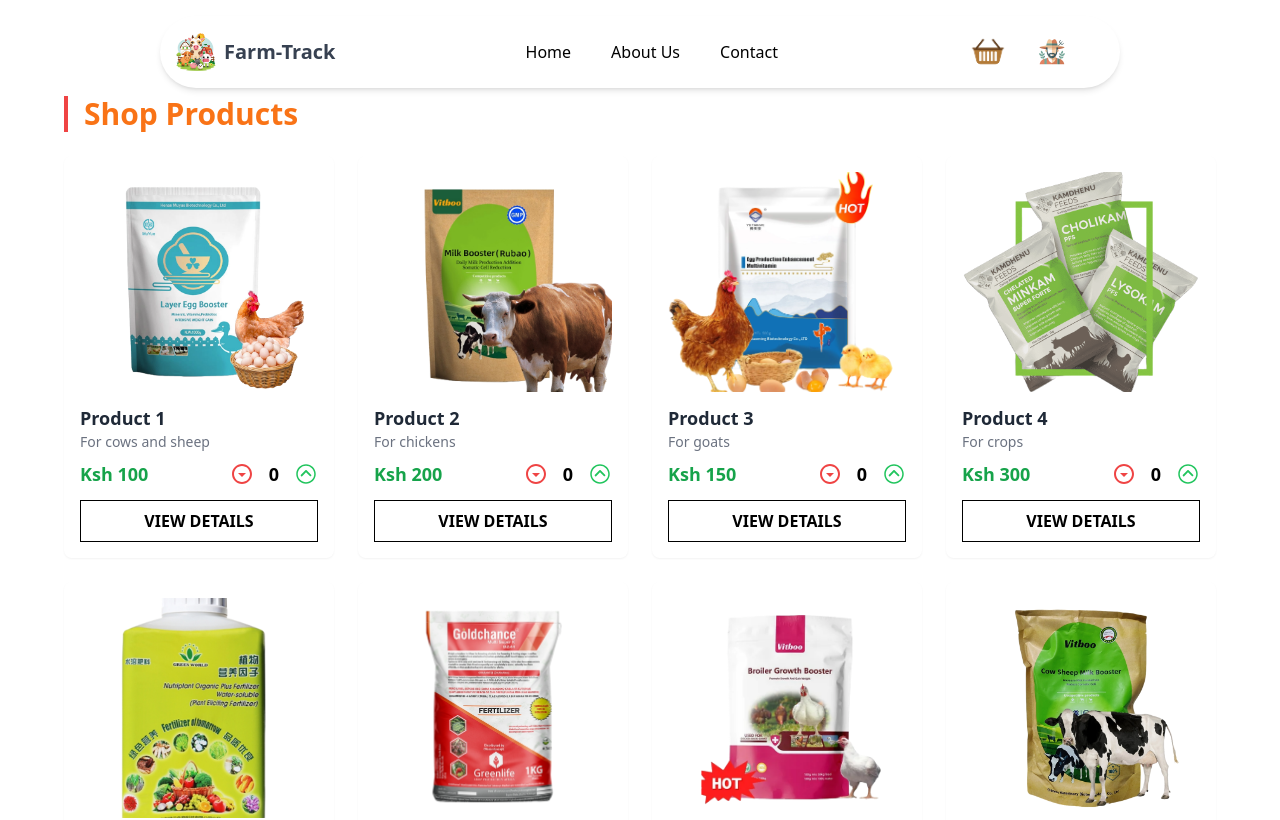
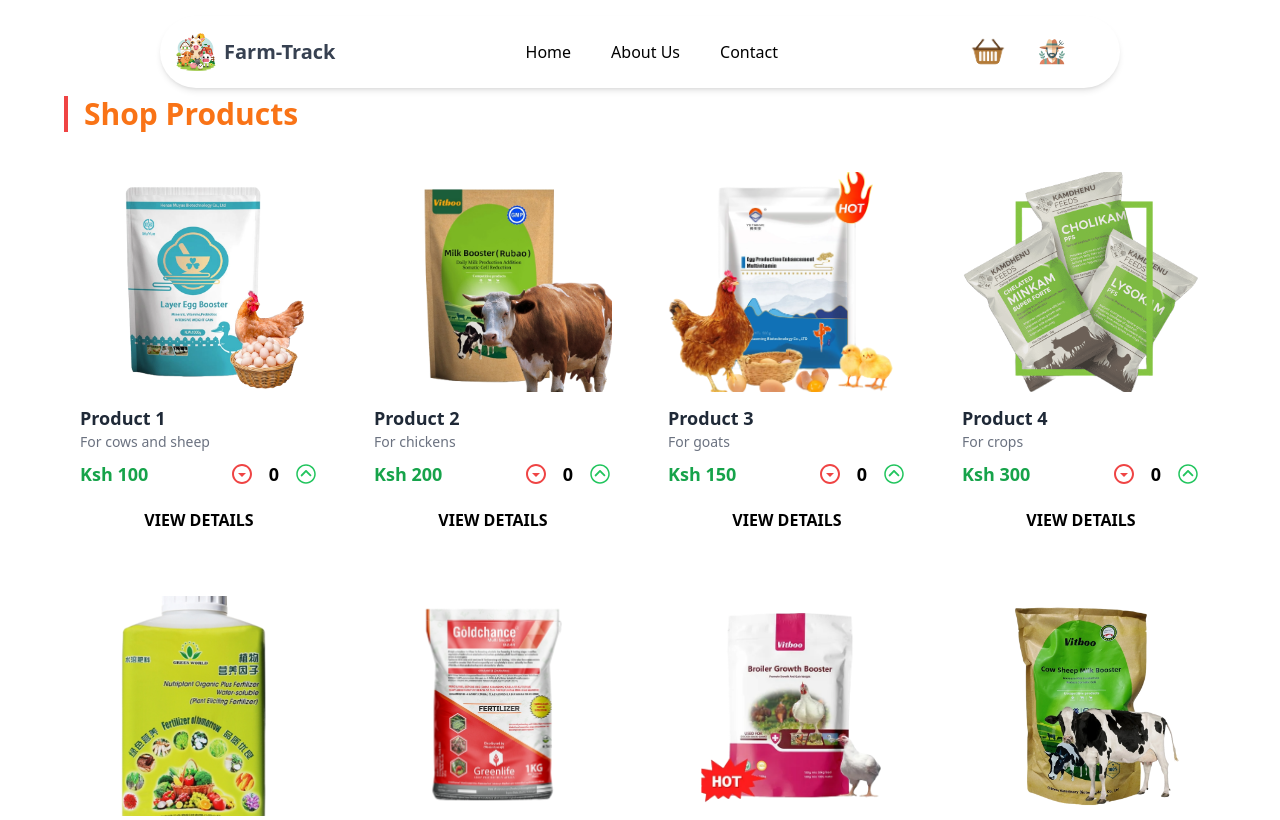
Before and after one commit to J-Bagonza/Farm-track, a React (Vite) app: page /shop in a window 1280 px wide. Shown: the top 820 px of the page. Built offline with nearby package versions, Linux system fonts and the light colour scheme.

Commit message:
changes to home

```diff
--- a/src/pages/ShoppingPage.jsx
+++ b/src/pages/ShoppingPage.jsx
@@ -36,7 +36,7 @@
         <h2 className="text-3xl font-bold mb-6 text-orange-500 border-l-4 border-red-500 pl-4">Shop Products</h2>
         <div className="grid grid-cols-4 gap-6">
           {products.map((product) => (
-            <div key={product.id} className="p-4 bg-transparent transition shadow-sm rounded-lg">
+            <div key={product.id} className="p-4">
               <img src={product.image} alt={product.name} className="w-full h-[220px] object-cover rounded-md" />
               <h3 className="mt-3 text-lg font-semibold text-gray-800">{product.name}</h3>
               <p className="text-sm text-gray-500">{product.category}</p>
@@ -54,7 +54,7 @@
                   />
                 </div>
               </div>
-              <button className="mt-3 w-full border border-black text-black py-2 text-center font-semibold uppercase hover:bg-black hover:text-white transition">
+              <button className="mt-3 w-full text-black py-2 text-center font-semibold uppercase hover:bg-black hover:text-white transition">
                 View Details
               </button>
             </div>
```
